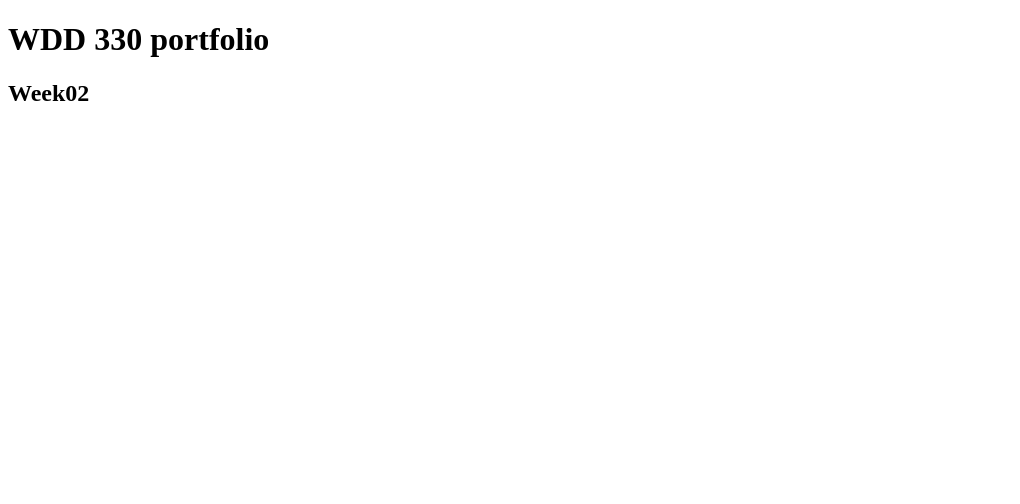
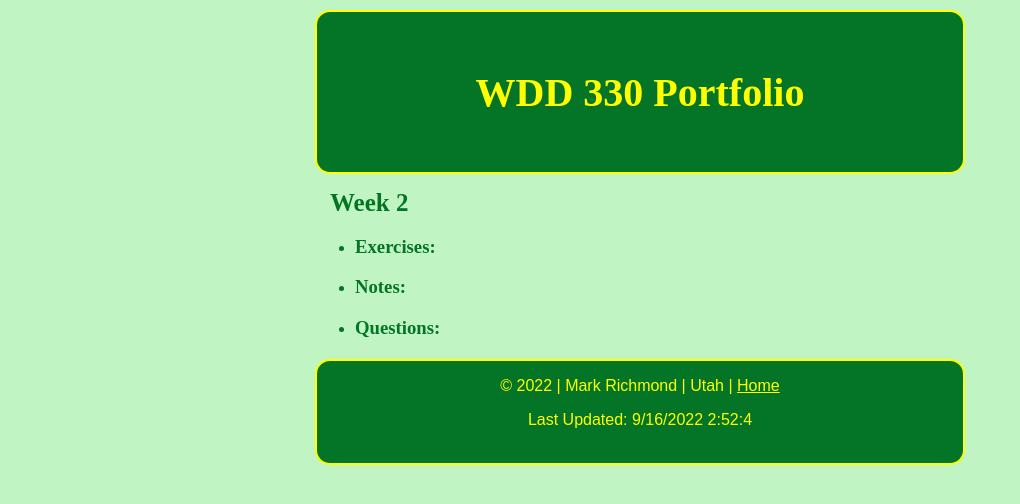
Before and after one commit to rich20053/WDD330-Portfolio, a plain HTML site: page week2/index.html in a window 1280 px wide. Shown: the whole page, without its empty margins (0-1020 px from the left). Drawn offline with Linux system fonts and the light colour scheme.

Commit message:
Portfolio Wk1 V5

```diff
--- a/week2/index.html
+++ b/week2/index.html
@@ -3,28 +3,113 @@
   <head>
     <meta charset="UTF-8" />
     <meta name="viewport" content="width=device-width, initial-scale=1.0" />
-    <title>WDD 330 portfolio</title>
-    <link rel="stylesheet" href="/styles.css" />
+    <title>WDD 330 Portfolio</title>
+    <link rel="stylesheet" href="../css/style.css" />
   </head>
   <body>
-    <h1>WDD 330 portfolio</h1>
-    <h2>Week02</h2>
+    <main>
+    <h1>WDD 330 Portfolio</h1>
+    <h2>Week 2</h2>
     <ul>
-<!--      <li>
-        <a href="week2/events/first_event.html">Week 1 notes/exercises</a> - Not
-        very many notes on this one...focused mostly on exercises
+      <li>
+        <h3>Exercises:</h3>
+        <!--
+        <ul>
+          <li><a href="./events/story_editor.html">Local Storage Exercise</a></li>
+          <li><a href="./events/number_reverse.html">Reverse a Number Exercise</a></li>
+        </ul>
+        -->
+      </li>
+      <li>
+        <h3>Notes:</h3>
+        <!--
+        <h4>Master Mobil UX</h4>
+        <ul>
+          <li>Mobile First - easier to build small and make bigger than the other way around</li>
+          <li>Mobile first sometimes requires a mindset change</li>
+          <li>Doing otherwise is like trying to put a marshmallow in a piggy bank</li>
+          <li>Mobile devices are proliferating quickly - this is not a fad</li>
+          <li>Three things you can do to make a difference:
+            <ol>
+              <li>Be There - to help move someone along their decision journey</li>
+              <li>Be Useful - satify their needs - provide them with what they came for as quickly as possible</li>
+              <li>Be Quick - They should not notice how quick it is</li>
+            </ol>
+          </li>
+          <li>Design so that actions are easily reachable with the user's thumb
+          <li>Networks matter</li>
+          <li>Speed matters
+            <ul>
+              <li>Reduce image usage throughout sites/apps</li>
+              <li>SVG/Webfonts are lower bandwidth</li>
+              <li>Optimize and minify CSS and JS files</li>
+              <li>GZIP files to eliminate unnecessary data</li>
+            </ul>
+          </li>
+          <li>Software is mediocre - we make do</li>
+          <li>Placement matters - menu at bottom?</li>
+          <li>Reachability produces perception of speed improvement</li>
+          <li>Strive for "amazing" rather than settling for "good enough"</li>
+          <li>"Menu" in a button produced better user understanding</li>
+          <li>Mobile is a great forcing function for simplicity</li>
+          <li>Mobile Forms
+            <ul>
+              <li>Save space by putting labels inside input</li>
+              <li>Use float labels to keep a small version of the label above the entry</li>
+              <li>Make boxes larger to make them easier to hit with the thumb, including checkboxes, etc.</li>
+              <li>Only include what is actually needed so that the fields do not go beyond the screen</li>
+              <li>Only display fields as user identifies the information needed, like contact method</li>
+              <li>Label should identify what information is needed, less generic</li>
+              <li>Enable "Autocomplete"</li>
+            </ul>
+          </li>
+          <li>Passwords Matter
+            <ul>
+              <li>Have a forgot password link</li>
+              <li>Show passwords, but have a button to hide, if needed. Hiding the password hides typos and can cause frustration.</li>
+            </ul>
+          </li>
+          <li>Credit Card information
+            <ul>
+              <li>Use auto complete</li>
+              <li>Use good spacing and auto advanced</li>
+            </ul>
+          </li>
+          <li>Always provide the best keyboard for the information they are entering</li>
+          <li>Use a big key keypad, when possible</li>
+          <li>Link phone numbers so that a click will initiate calls</li>
+          <li>Advertising is competing for space</li>
+          <li>Make ads small and simple</li>
+          <li>Allow expansion on click</li>
+          <li>Small add at bottom with a window to the ad behind the content
+          <li>Stop using pop ups and pop overs</li>
+          <li>Remember that users do not visit your website for the advertisements</li>
+        </ul>
+        -->
       </li>
       <li>
         <h3>Questions:</h3>
+        <!--
         <ol>
           <li>
             Is localStorage a popular way to persist data in real world
             applications? Or is it just a work around when we don't want to deal
             with sessions, or even an actual database?
+            I think this question in the example is a good one.
+            I think you want to use local storage when the data is not
+            important to you and your website, but may be important to the user.
           </li>
         </ol>
-      </li>-->
-
+        -->
+      </li>
     </ul>
-  </body>
+    </main>
+    <footer>
+      <p>&copy; <span id="thisyear"></span> | Mark Richmond | Utah | <a href="../index.html">Home</a></p>
+      <p id="datemodified"></p><br>
+    </footer>
+    <script src="../javascript/main.js"></script>
+    <script src="../javascript/this-year.js"></script>
+    <script src="../javascript/last-modified.js"></script>
+    </body>
 </html>
```
